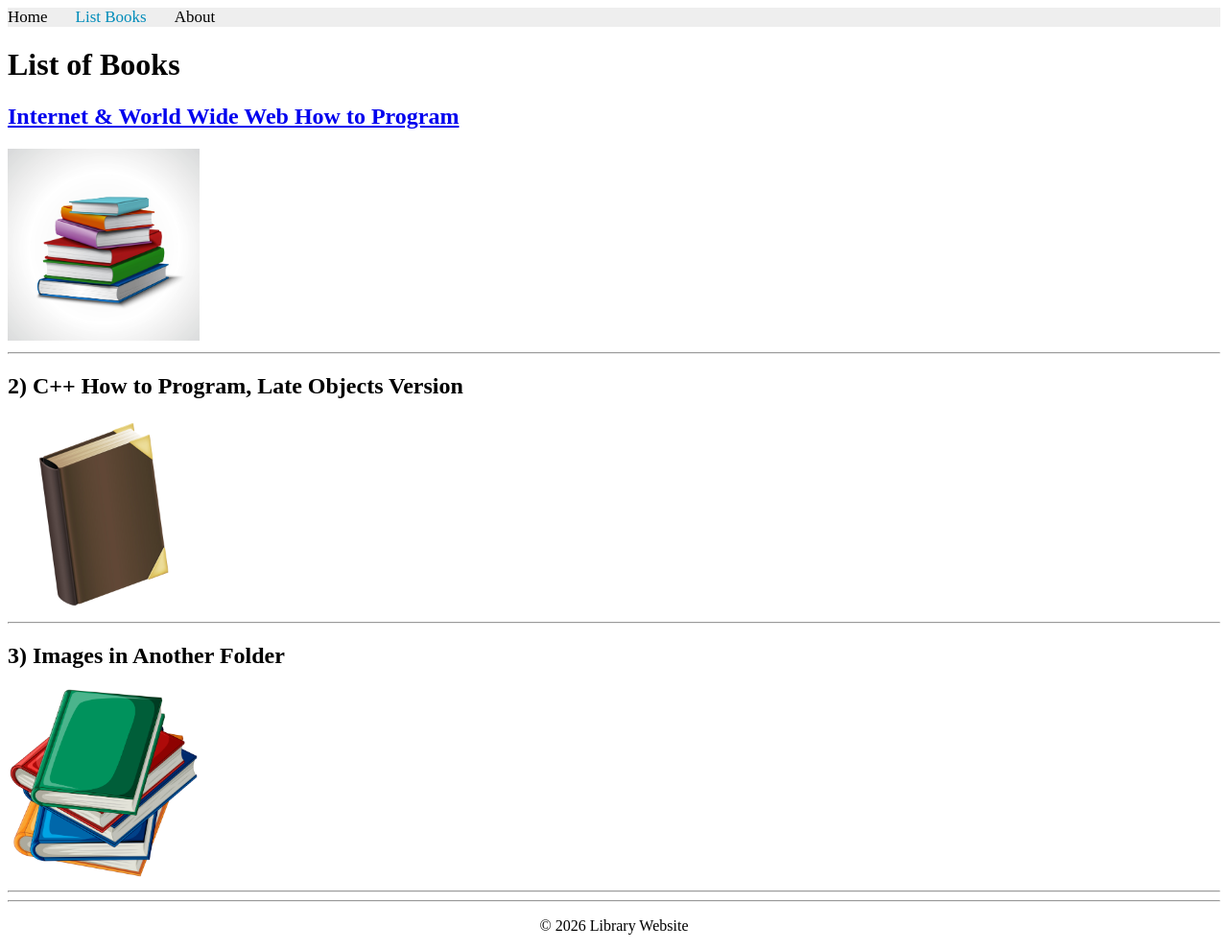
After one commit to elaf16/libraryproject, a Django app: page /books/list_books/ in a window 1280 px wide. The commit adds this page. Shown: the whole page at 96% size. Run offline with Django 5.2, Linux system fonts and the light colour scheme.

Commit message:
add lab 4

```diff
--- a/apps/bookmodule/urls.py
+++ b/apps/bookmodule/urls.py
@@ -5,4 +5,8 @@ urlpatterns = [
     path('', views.index),
     path('index2/<int:val1>/', views.index2),
     path('<int:bookId>', views.viewbook),
+    path('', views.index, name="books.index"),
+    path('list_books/', views.list_books, name="books.list_books"),
+    path('<int:bookId>/', views.viewbook, name="books.view_one_book"),
+    path('aboutus/', views.aboutus, name="books.aboutus"),
 ]
--- a/apps/bookmodule/views.py
+++ b/apps/bookmodule/views.py
@@ -15,3 +15,17 @@ def viewbook(request, bookId):
     if book2['id'] == bookId: targetBook = book2
     context = {'book':targetBook}
     return render(request, 'bookmodule/show.html', context)
+
+from django.shortcuts import render
+
+def index(request):
+    return render(request, "bookmodule/index.html")
+
+def list_books(request):
+    return render(request, "bookmodule/list_books.html")
+
+def viewbook(request, bookId):
+    return render(request, "bookmodule/one_book.html")
+
+def aboutus(request):
+    return render(request, "bookmodule/aboutus.html")
--- /dev/null
+++ b/apps/static/styles.css
@@ -0,0 +1,18 @@
+/* Navigation bar background */
+.topnav {
+    background-color: #eeeeee;
+    width: 100%;
+  }
+
+  /* Links inside navigation */
+  .topnav a {
+    color: #000000;
+    margin-right: 25px;
+    text-decoration: none;
+    font-size: 17px;
+  }
+
+  /* Active link */
+  .topnav a.active {
+    color: #008CBA;
+  }
--- /dev/null
+++ b/apps/templates/bookmodule/list_books.html
@@ -0,0 +1,21 @@
+{% extends "layouts/base.html" %}
+{% load static %}
+
+{% block title %}
+List of Books
+{% endblock title%}
+
+{% block content %}
+
+<h1>List of Books</h1>
+<a href="{% url 'books.view_one_book' 1 %}"><h2>Internet & World Wide Web How to Program</h2></a>
+<a href="{% url 'books.view_one_book' 1 %}"><img src="{% static 'book1.jpg' %}" alt="Book1 img desc" width="200"
+height="200"></a>
+<hr>
+<h2>2) C++ How to Program, Late Objects Version</h2>
+<img src="{% static 'book2.jpg' %}" alt="Book2 img desc" width="200" height="200">
+<hr>
+<h2>3) Images in Another Folder</h2>
+<img src="{% static 'book3.jpg' %}" alt="Book3 img desc" width="200" height="200">
+<hr>
+{% endblock content%}
--- /dev/null
+++ b/apps/templates/includes/footer.html
@@ -0,0 +1,4 @@
+<hr>
+<p style="text-align:center;">
+  © 2026 Library Website
+</p>
--- /dev/null
+++ b/apps/templates/includes/header.html
@@ -0,0 +1,12 @@
+{% with request.resolver_match.url_name as url_name %}
+<div class="topnav">
+    <a class="{% if url_name == 'books.index' %}active{% endif %}"
+       href="{% url 'books.index' %}">Home</a>
+
+    <a class="{% if url_name == 'books.list_books' %}active{% endif %}"
+       href="{% url 'books.list_books' %}">List Books</a>
+
+    <a class="{% if url_name == 'books.aboutus' %}active{% endif %}"
+       href="{% url 'books.aboutus' %}">About</a>
+</div>
+{% endwith %}
--- /dev/null
+++ b/apps/templates/layouts/base.html
@@ -0,0 +1,23 @@
+{% load static %}
+<!DOCTYPE html>
+<html>
+<head>
+  <title>{% block title %}{% endblock title %}</title>
+
+  <meta charset="UTF-8">
+  <link rel="icon" href="{% static 'qu-icon.png' %}">
+  <link rel="stylesheet" href="{% static 'styles.css' %}">
+
+  {% block stylesheets %}{% endblock stylesheets %}
+</head>
+
+<body>
+
+  {% include "includes/header.html" %}
+
+  {% block content %}{% endblock content %}
+
+  {% include "includes/footer.html" %}
+
+</body>
+</html>
```
Also changed, not shown: apps/templates/bookmodule/aboutus.html (added, +20 -0 lines), apps/templates/bookmodule/index.html (+32 -1 lines), apps/templates/bookmodule/one_book.html (added, +25 -0 lines), libraryproject/settings.py (+7 -2 lines), apps/static/book1.jpg (added), apps/static/book2.jpg (added), apps/static/book3.jpg (added), apps/static/qu-icon.png (added).
